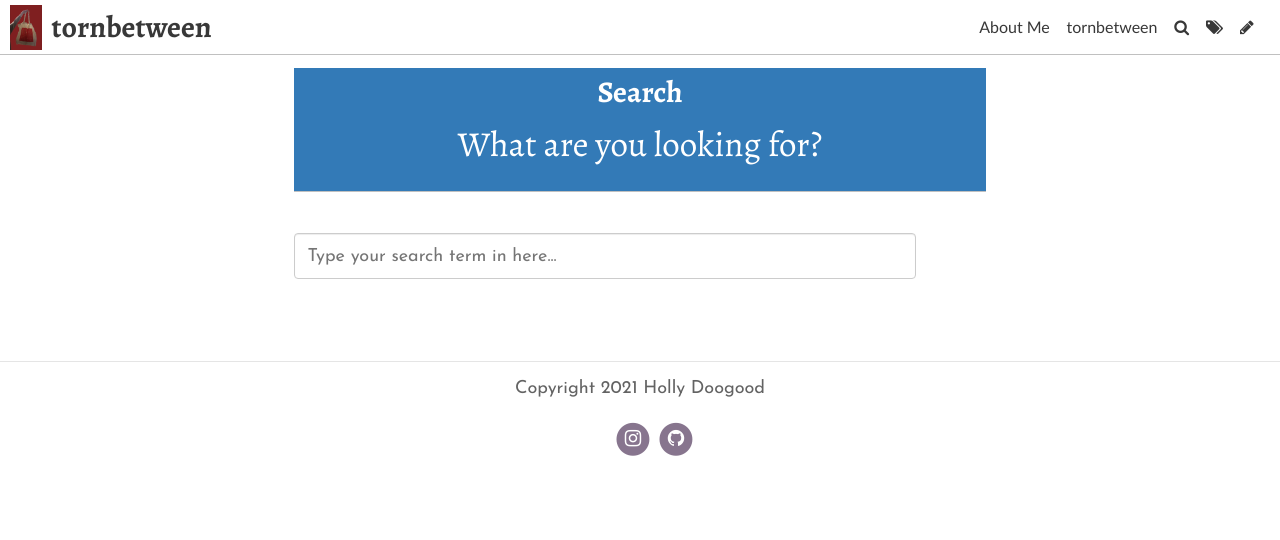
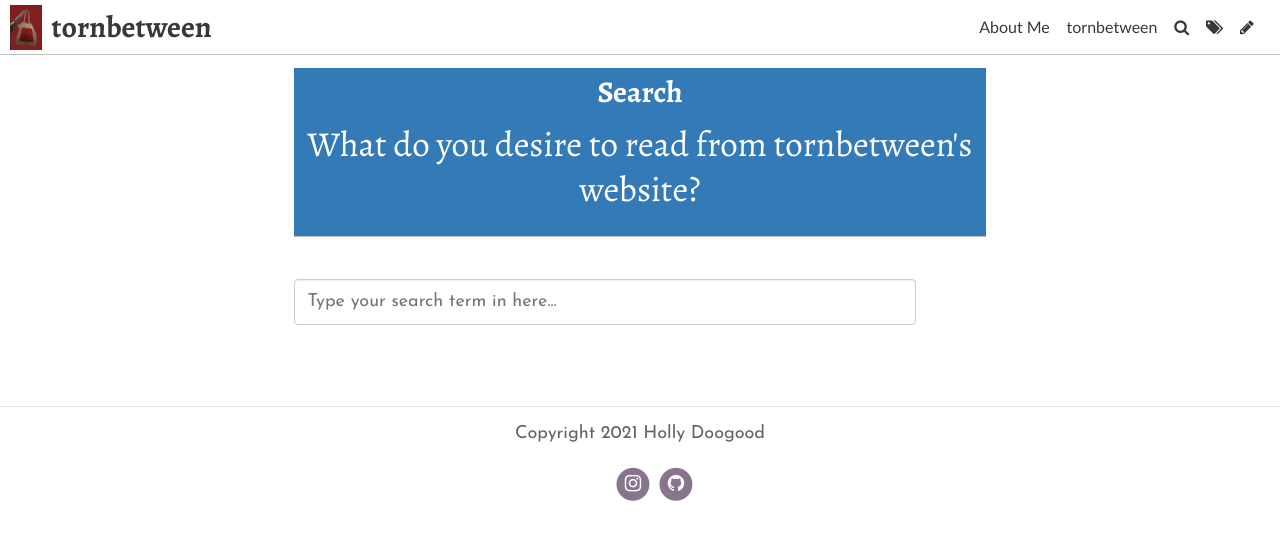
Before and after one commit to Hol1999/Hollyrecipewebsite, a Jekyll site: the page built from pages/search.md, in a window 1280 px wide. Shown: the top 540 px of the page. Built offline with Jekyll 4.4.1, drawn with Linux system fonts in a browser that asks for light colours; some web fonts are replaced; part of the change alters nothing that is shown.

Commit message:
Update Page “search”

```diff
--- a/pages/search.md
+++ b/pages/search.md
@@ -1,9 +1,11 @@
 ---
+title: Search
+subtitle: What do you desire to read from tornbetween's website?
+permalink: /search/
+date: 2021-03-19T15:09:06.907Z
 layout: search
-title: Search
-permalink: /search/
-subtitle: "What are you looking for?"
-feature-img: "assets/img/pexels/search-map.jpeg"
-icon: "fa-search"
+feature-img: assets/img/pexels/search-map.jpeg
+icon: fa-search
 show: true
 ---
+We've got intel on tornbetween's inspiration for their eBook? No?...How about... how Markup language can be used to create a webpage of recipes, or... why digital products need to be responsive? Not even that, hmmm? maybe something about eBooks or typefaces or InDesign? tornbetween's even got a full page of recipes and an Instagram page so...go where you please there's a lot of interesting stuff on here :)
```
